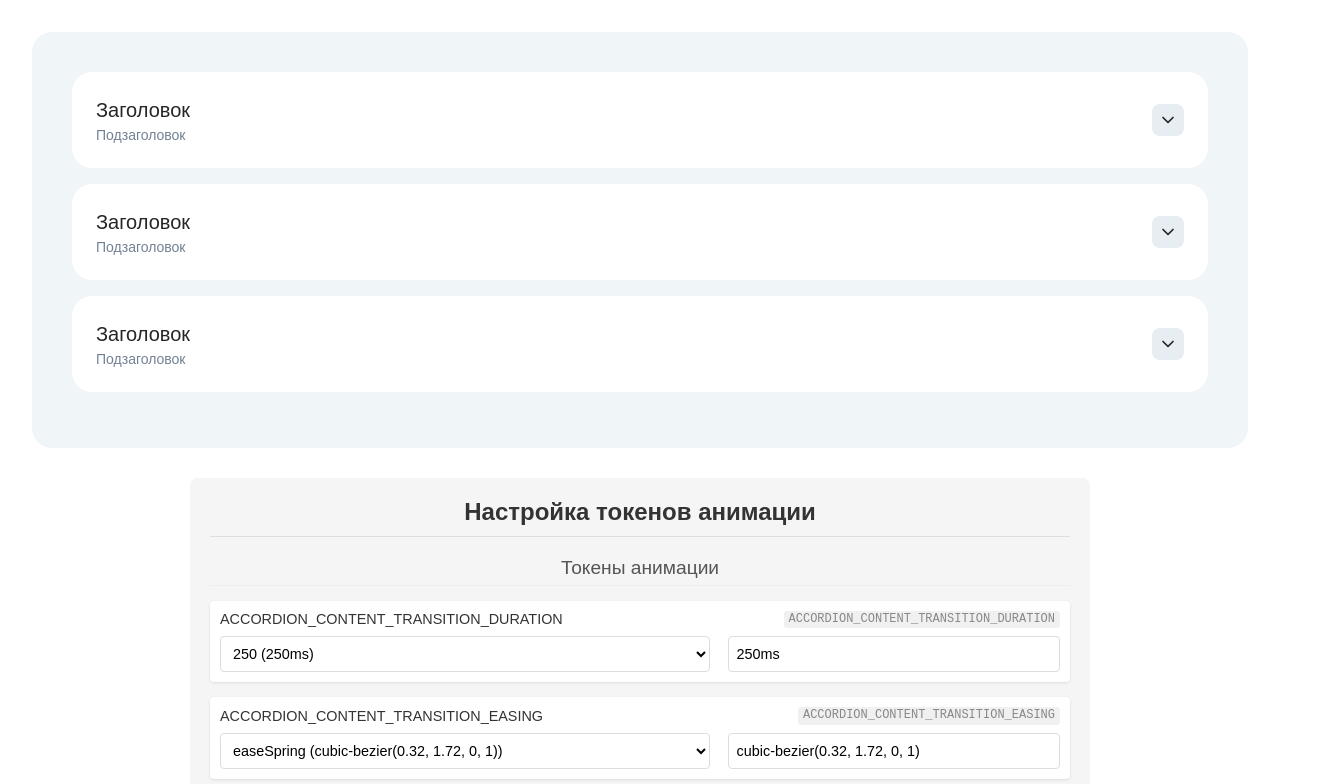
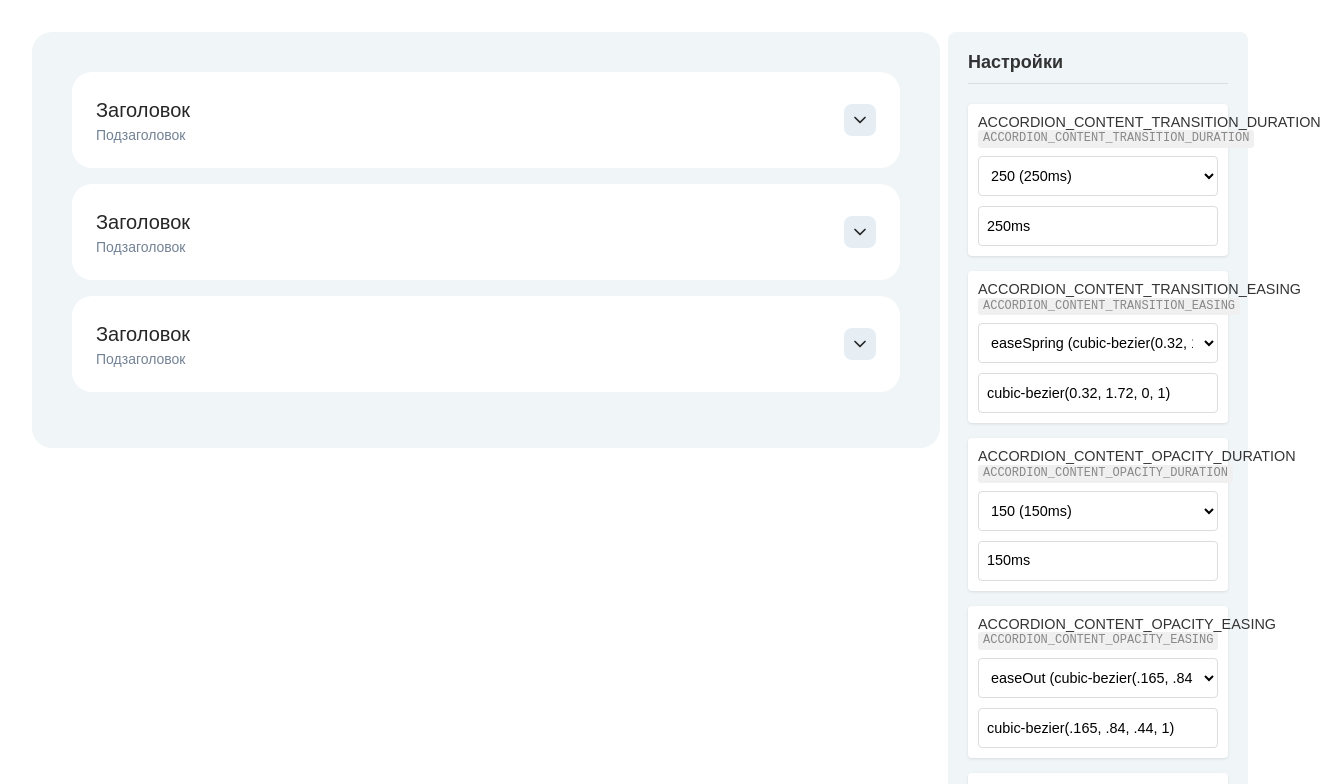
Before and after one commit to maxim-petrov/accordion, a React (Vite) app: page / in a window 1280 px wide. Shown: the top 784 px of the page, 1321 px wide, since content can reach past the window. Built offline with nearby package versions, Linux system fonts and the light colour scheme; a web font is replaced by a local one.

Commit message:
Update styles

```diff
--- a/src/App.css
+++ b/src/App.css
@@ -1,8 +1,12 @@
 #root {
-  max-width: 1280px;
+  display: flex;
+  flex-direction: row;
+  align-items: flex-start;
+  justify-content: center;
   margin: 0 auto;
   padding: 2rem;
   text-align: center;
+  column-gap: 8px;
 }
 
 .card {
@@ -47,17 +51,16 @@
 
 .tokens-configurator {
   padding: 20px;
-  margin-top: 30px;
-  background-color: #f5f5f5;
+  background-color: rgba(240, 245, 248);
   border-radius: 8px;
-  max-width: 900px;
-  margin: 30px auto;
+  width: 300px;
 }
 
 .tokens-configurator h3 {
   margin-top: 0;
   color: #333;
-  font-size: 1.5rem;
+  font-size: 18px;
+  text-align: left;
   border-bottom: 1px solid #ddd;
   padding-bottom: 10px;
   margin-bottom: 20px;
@@ -117,10 +120,11 @@
   border: 1px solid #ddd;
   border-radius: 4px;
   font-size: 0.9rem;
+  min-height: 40px;
 }
 
 .token-group select {
-  width: 250px;
+  width: 100%;
   margin-right: 0.5rem;
 }
 
@@ -252,8 +256,9 @@
 
 .token-description {
   display: flex;
+  flex-direction: column;
   justify-content: space-between;
-  align-items: center;
+  align-items: flex-start;
   margin-bottom: 8px;
 }
 
@@ -275,6 +280,7 @@
 
 .token-controls {
   display: flex;
+  flex-direction: column;
   gap: 10px;
 }
 
@@ -285,6 +291,7 @@
   border-radius: 4px;
   background-color: #fff;
   font-size: 0.9rem;
+  min-height: 40px;
 }
 
 .component-group {
@@ -308,3 +315,10 @@
 .component-group-SLIDER {
   border-left: none;
 }
+
+.component-container {
+  width: 100%;
+  padding: 40px;
+  background-color: #f0f5f8;
+  border-radius: 20px;
+}
--- a/src/App.jsx
+++ b/src/App.jsx
@@ -7,7 +7,7 @@ import { TokenProvider } from './component/context/TokenContext';
 function App() {
   return (
     <TokenProvider>
-      <div style={{ padding: '40px', backgroundColor: '#f0f5f8', borderRadius: '20px' }}>
+      <div className="component-container">
         <Component />
         <Component />
         <Component />
--- a/src/component/ComponentConfig.jsx
+++ b/src/component/ComponentConfig.jsx
@@ -32,11 +32,9 @@ function TokenConfig() {
 
   return (
     <div className="tokens-configurator">
-      <h3>Настройка токенов анимации</h3>
+      <h3>Настройки</h3>
 
       <div className="tokens-section">
-        <h4>Токены анимации</h4>
-
         <div className="tokens-flat-list">
           {allTokens.map(([tokenName, tokenValue]) => {
             const isEasing = tokenName.includes('EASING') || tokenName.includes('MOTION');
```
